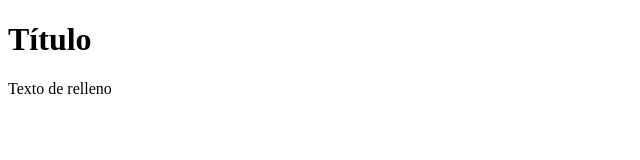
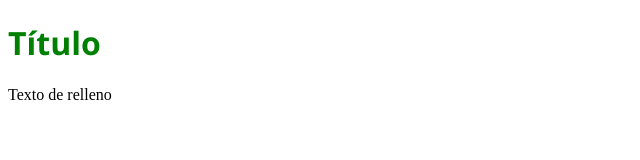
Before and after one commit to MJTrejo/clase12, a plain HTML site: page index.html in a window 1280 px wide. Shown: the whole page, without its empty margins (0-640 px from the left). Drawn offline with Linux system fonts and the light colour scheme.

Commit message:
1st commit
Creación de la plantilla CSS, y algunas modificaciones al index prinncipal

```diff
--- a/index.html
+++ b/index.html
@@ -4,6 +4,7 @@
     <meta charset="UTF-8">
     <meta name="viewport" content="width=device-width, initial-scale=1.0">
     <title>Primera vez con GIT</title>
+    <link rel="stylesheet" href="./style.css">
 </head>
 <body>
     <h1>Título</h1>
--- /dev/null
+++ b/style.css
@@ -0,0 +1,4 @@
+h1{
+    font-family: 'Segoe UI', Arial, sans-serif;
+    color: green;
+}
```
